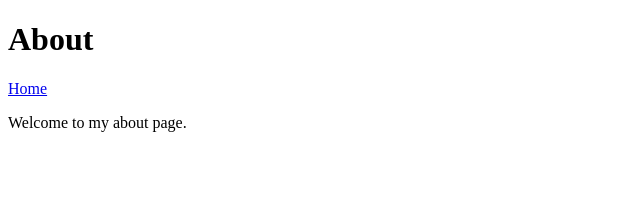
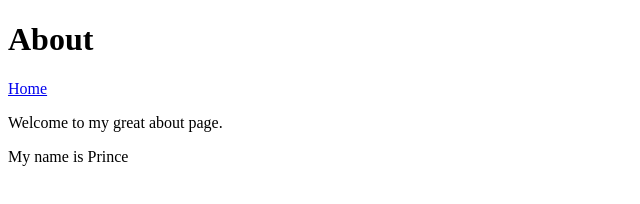
Before and after one commit to chongore/chongore.github.io, a plain HTML site: page about.html in a window 1280 px wide. Shown: the whole page, without its empty margins (0-640 px from the left). Drawn offline with Linux system fonts and the light colour scheme.

Commit message:
Improved the about page

```diff
--- a/about.html
+++ b/about.html
@@ -9,6 +9,7 @@
 <body>
     <h1>About</h1>
     <a href="index.html">Home</a>
-    <p>Welcome to my about page.</p>
+    <p>Welcome to my great about page.</p>
+    <p>My name is Prince</p>
 </body>
 </html>
```
